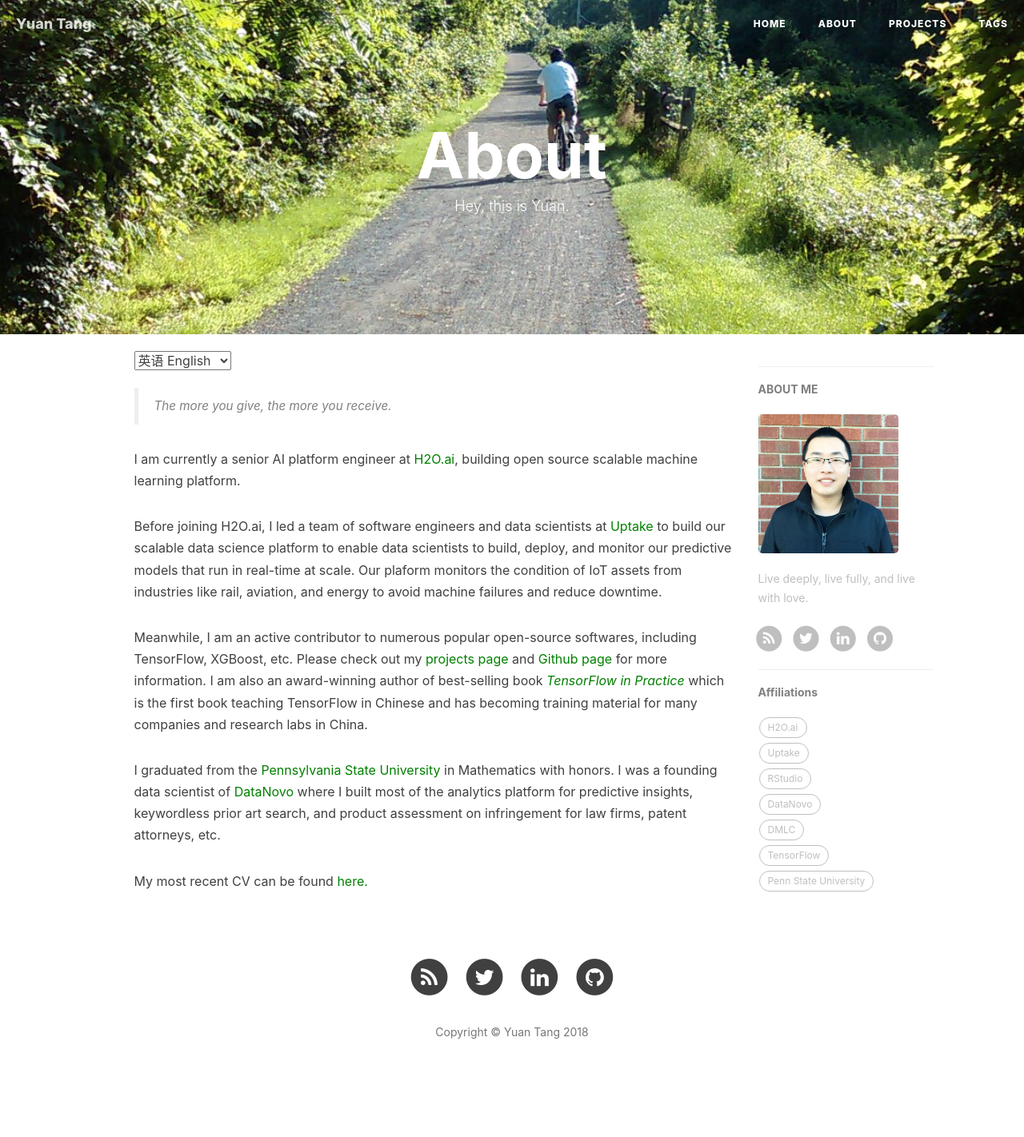
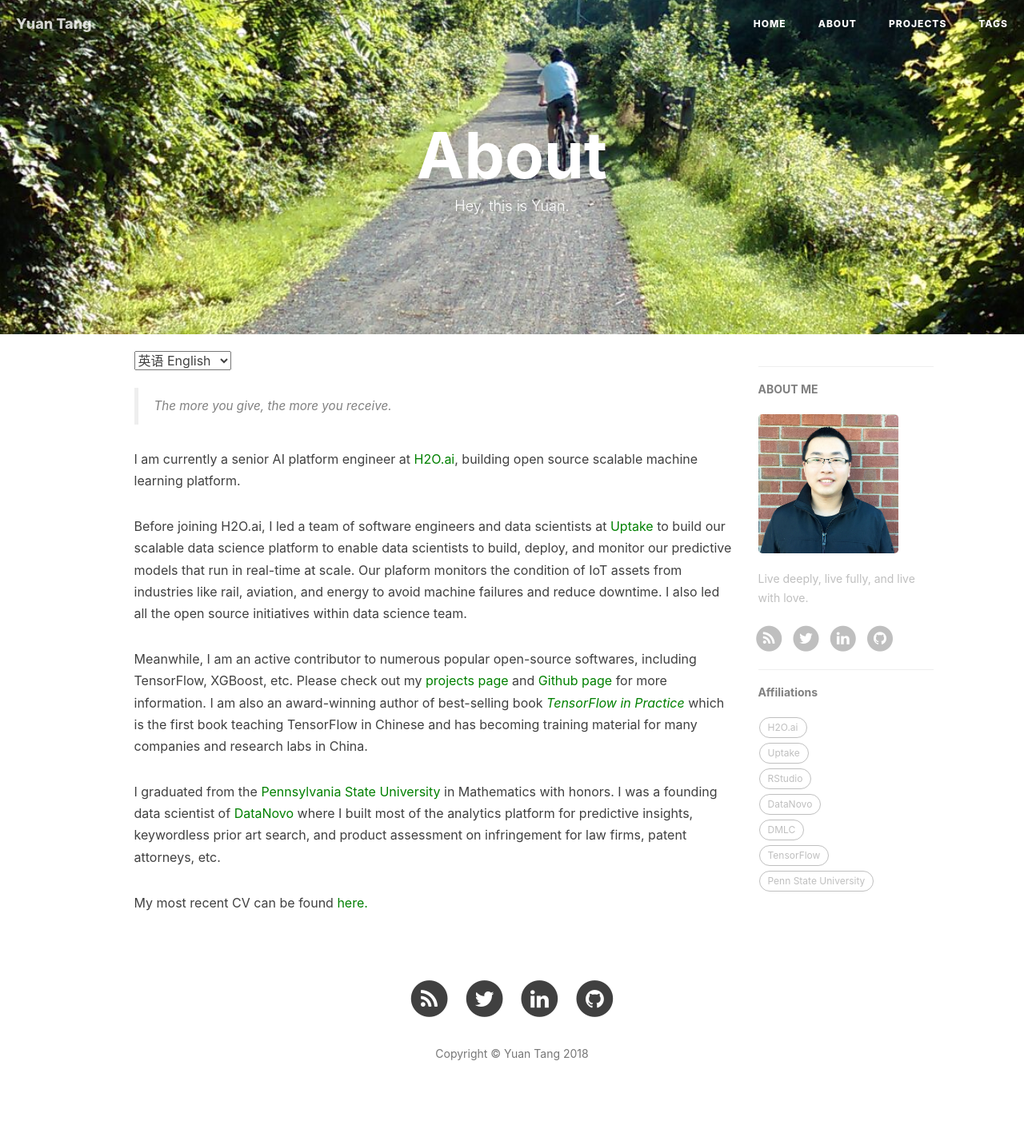
Before and after one commit to terrytangyuan/terrytangyuan.github.com, a Jekyll site: the page built from about.html, in a window 1280 px wide. Shown: the whole page at 80% size. Built offline with Jekyll 4.4.1, drawn with Linux system fonts in a browser that asks for light colours; nearby versions of some CDN libraries; comment, search, counter and statistics services are not loaded; before the commit the page ends 1395 px from its top, so only the background shows below that.

Commit message:
Update about.html

```diff
--- a/about.html
+++ b/about.html
@@ -22,7 +22,7 @@
         I am currently a senior AI platform engineer at <a href="https://www.h2o.ai/" style="color:green;">H2O.ai</a>, building open source scalable machine learning platform.
     </p>
 
-    <p> Before joining H2O.ai, I led a team of software engineers and data scientists at <a href="http://uptake.com" style="color:green;">Uptake</a> to build our scalable data science platform to enable data scientists to build, deploy, and monitor our predictive models that run in real-time at scale. Our plaform monitors the condition of IoT assets from industries like rail, aviation, and energy to avoid machine failures and reduce downtime.</p>
+    <p> Before joining H2O.ai, I led a team of software engineers and data scientists at <a href="http://uptake.com" style="color:green;">Uptake</a> to build our scalable data science platform to enable data scientists to build, deploy, and monitor our predictive models that run in real-time at scale. Our plaform monitors the condition of IoT assets from industries like rail, aviation, and energy to avoid machine failures and reduce downtime. I also led all the open source initiatives within data science team.</p>
 
     <p>Meanwhile, I am an active contributor to numerous popular open-source softwares, including TensorFlow, XGBoost, etc. Please check out my <a href="http://terrytangyuan.github.io/projects/" style="color:green";>projects page</a> and <a href="http://github.com/terrytangyuan/" style="color:green";>Github page</a> for more information. I am also an award-winning author of best-selling book <a href="../2017/02/12/tensorflow-in-practice-book-chinese/" style="color:green;"><i>TensorFlow in Practice </i> </a> which is the first book teaching TensorFlow in Chinese and has becoming training material for many companies and research labs in China.
     </p>
@@ -43,7 +43,7 @@
 
     <p>目前我是<a href="https://www.h2o.ai/" style="color:green;"> H2O.ai </a>的一名高级AI平台工程师。主要建立可扩展开源机器学习平台。</p>
 
-    <p>在加入 H2O.ai 之前，我在<a href="http://uptake.com" style="color:green;"> Uptake </a>带领软件工程和数据科学团队建立可扩展数据科学平台，从而使数据科学家们能更快更好地建立，部署，和监控我们大规模的实时预测模型。我们的平台主要用来监控大型工业领域机械的健康状况，比如铁路、航空以及能源行业，以便更好的预测机械故障和避免停机现象。</p>
+    <p>在加入 H2O.ai 之前，我在<a href="http://uptake.com" style="color:green;"> Uptake </a>带领软件工程和数据科学团队建立可扩展数据科学平台，从而使数据科学家们能更快更好地建立，部署，和监控我们大规模的实时预测模型。我们的平台主要用来监控大型工业领域机械的健康状况，比如铁路、航空以及能源行业，以便更好的预测机械故障和避免停机现象。我也是公司所有开源项目的负责人。</p>
 
     <p>与此同时，我一直积极参与开源软件的开发，包括 TensorFlow、XGBoost、MXNet等。请点击<a href="http://terrytangyuan.github.io/projects/" style="color:green";> Projects页面</a>和<a href="http://github.com/terrytangyuan/" style="color:green";> Github页面</a>了解更多相关内容。我也是畅销书<a href="../2017/02/12/tensorflow-in-practice-book-chinese/" style="color:green;"><i> TensorFlow实战</i> </a>的作者，并获得优秀作者的称号。这本书是第一本教 TensorFlow 的中文书，已成为许多中国公司和研究机构的教导材料的首选。</p>
 
```
